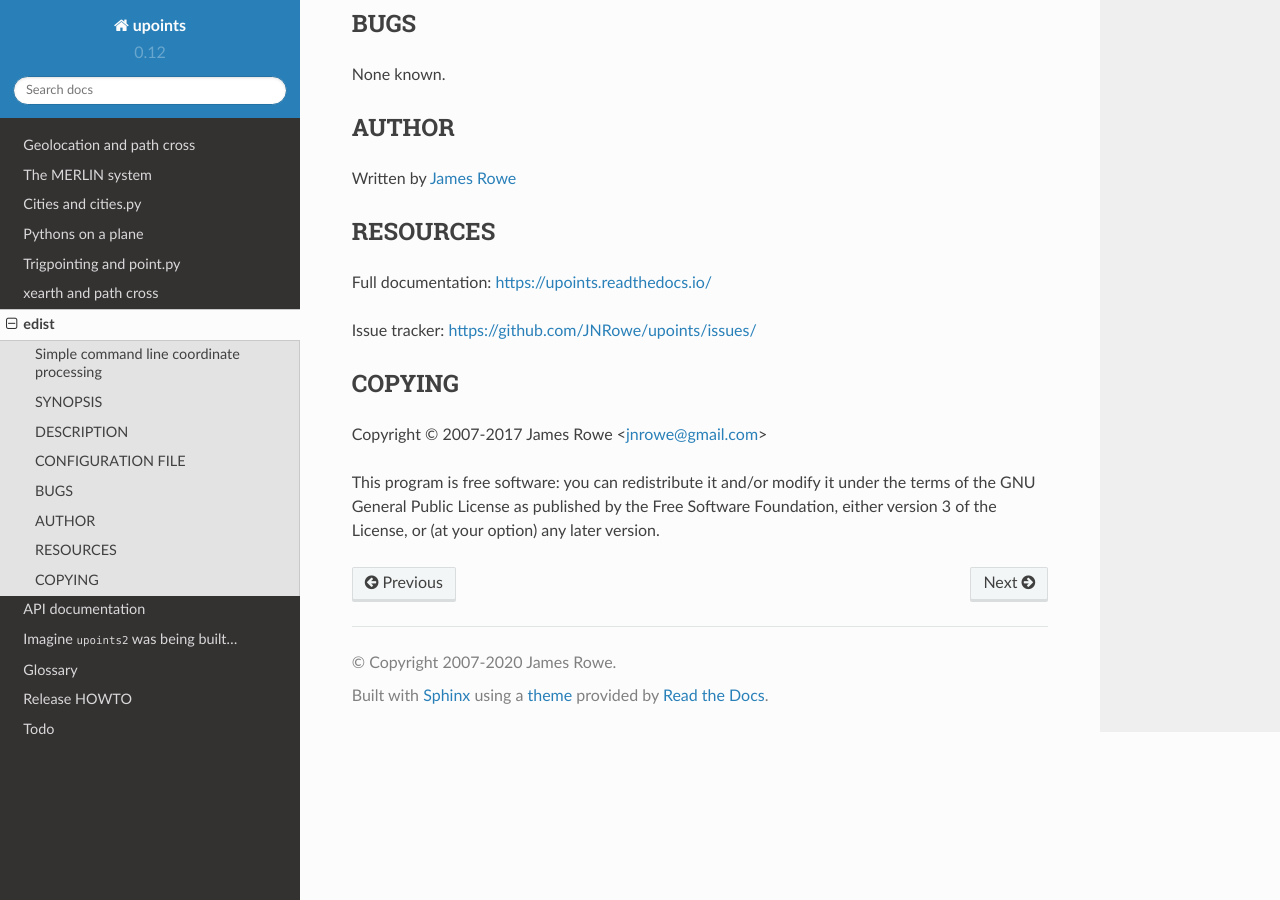
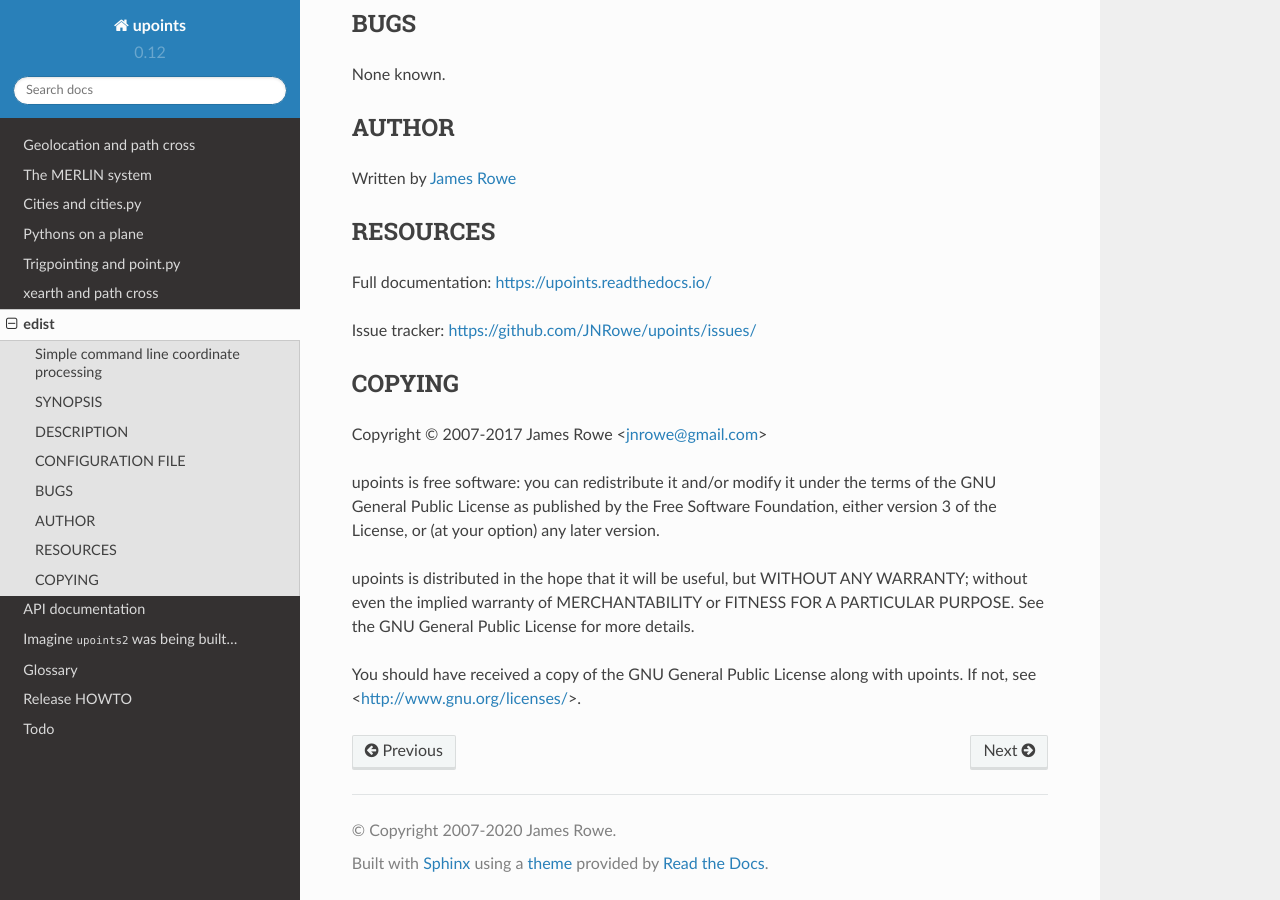
Before and after one commit to JNRowe/upoints, a Sphinx documentation site: the page built from doc/edist.1.rst, in a window 1280 px wide and 900 px high, scrolled down 1250 px. Built offline with Sphinx 7.4.7 and the Read the Docs theme 2.0.0, drawn with Linux system fonts in a browser that asks for light colours.

Commit message:
[QA] Use a full GPL header in man page

```diff
--- a/doc/edist.1.rst
+++ b/doc/edist.1.rst
@@ -80,10 +80,17 @@ COPYING
 
 Copyright © 2007-2017  James Rowe <jnrowe@gmail.com>
 
-This program is free software: you can redistribute it and/or modify it
-under the terms of the GNU General Public License as published by the
-Free Software Foundation, either version 3 of the License, or (at your
-option) any later version.
+upoints is free software: you can redistribute it and/or modify it under the
+terms of the GNU General Public License as published by the Free Software
+Foundation, either version 3 of the License, or (at your option) any later
+version.
+
+upoints is distributed in the hope that it will be useful, but WITHOUT ANY
+WARRANTY; without even the implied warranty of MERCHANTABILITY or FITNESS FOR
+A PARTICULAR PURPOSE.  See the GNU General Public License for more details.
+
+You should have received a copy of the GNU General Public License along with
+upoints.  If not, see <http://www.gnu.org/licenses/>.
 
 .. spelling::
 
```
